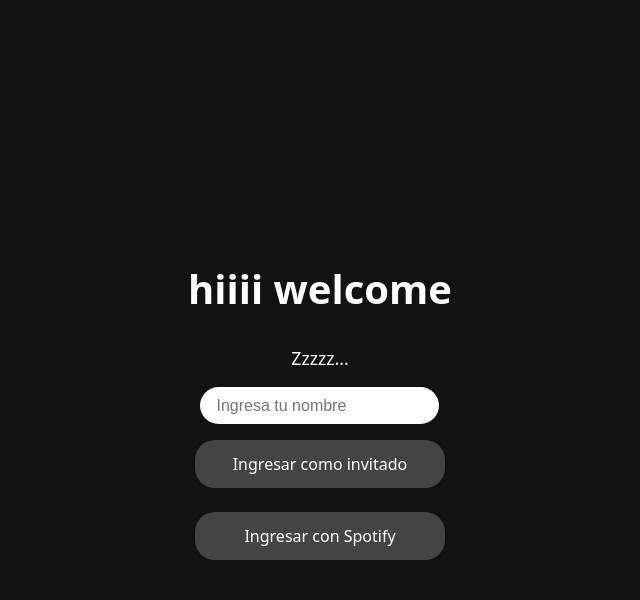
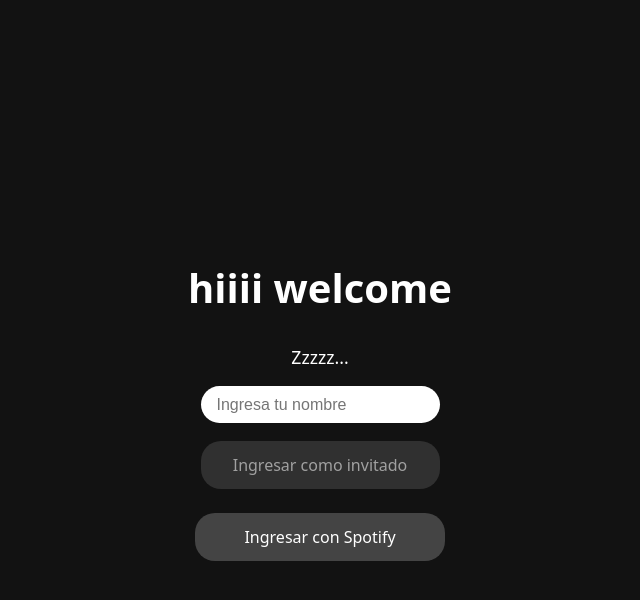
Before and after one commit to r4ccy/raccyfy---, a React (Vite) app: page / in a window 1280 px wide. Both pictures are taken after a click on the button "Ingresar como invitado". Shown: the top 600 px of the page, without its empty margins (320-960 px from the left). Built offline with nearby package versions, Linux system fonts and the light colour scheme.

Commit message:
feat: mejorar estilo y comportamiento del boton de ingreso como invitado

```diff
--- a/src/pages/Login.css
+++ b/src/pages/Login.css
@@ -49,12 +49,28 @@ background-color: #444;
 }
 
 .invite-button {
-    background-color: #535353;
+    background-color: #444;
     color: white;
+    padding: 12px 24px;
+    border-radius: 10px;
+    border: none;
+    cursor: not-allowed;
+    opacity: 0.6;
+    transition: background-color 0.3s, opacity 0.3s;
+}
+
+.welcome .invite-button.activo {
+    background-color: #007bff;
+    cursor: pointer;
+    opacity: 1;
 }
 
 .invite-button:hover {
-    background-color: #6e6e6e;
+    background-color: #0056b3;
+}
+
+.invite-button.activo:hover {
+    background-color: #0056b3;
 }
 
 .spotify-button {
@@ -69,7 +85,8 @@ background-color: #444;
 .guest-entry {
     display: flex;
     flex-wrap: wrap;
-    gap: 0.5rem;
+    flex-direction: column;
+    gap: 10px;
     align-items: center;
     justify-content: center;
     margin-bottom: 1rem;
--- a/src/pages/Login.jsx
+++ b/src/pages/Login.jsx
@@ -47,7 +47,10 @@ return (
                 className="guest-input"
             />
 
-            <button onClick={ingresarComoInvitado} className="invite-button">
+            <button
+                onClick={ingresarComoInvitado}
+                className = {`invite-button ${nombreInvitado.trim() ? 'activo' : ''}`}
+            >
                 Ingresar como invitado
             </button>
         </div>
```
